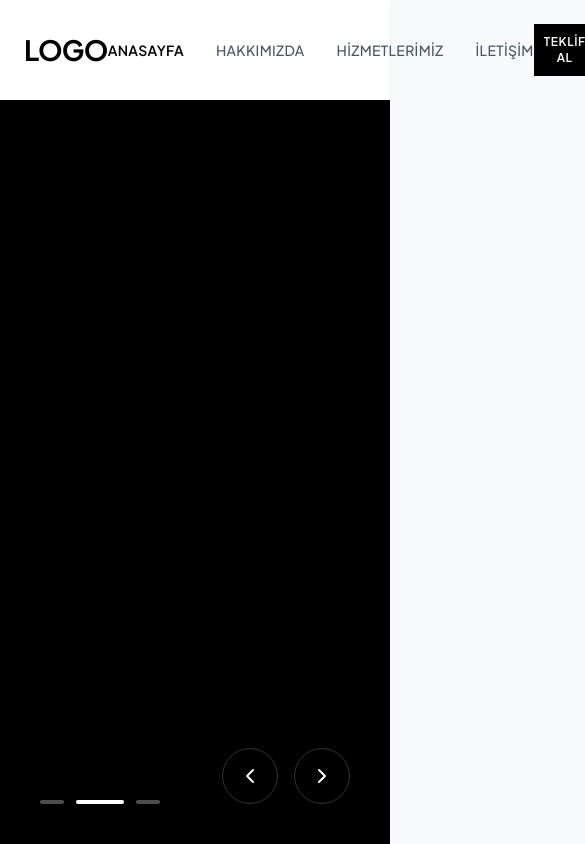
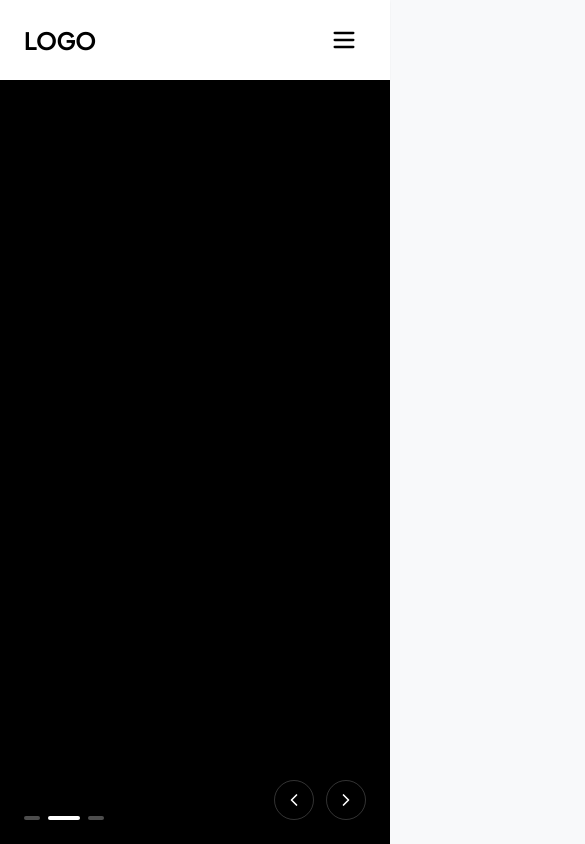
Before and after one commit to gbzqr41/kurumsal-a, a React (Vite) app: page / in a window 390 px wide. Shown: the top 844 px of the page, 585 px wide, since content can reach past the window. Built offline with nearby package versions, Linux system fonts and the light colour scheme.

Commit message:
feat: Enhance header and content responsiveness
Improves the header component with a mobile-friendly menu toggle and refines hero slider and pricing sections for better responsiveness across various screen sizes. Adjusts typography and spacing for a more cohesive premium corporate experience.

```diff
--- a/components/Header.tsx
+++ b/components/Header.tsx
@@ -1,28 +1,32 @@
 
-import React from 'react';
+import React, { useState } from 'react';
+import { Menu, X } from 'lucide-react';
+import { motion, AnimatePresence } from 'framer-motion';
 
 const Header: React.FC = () => {
+  const [isMenuOpen, setIsMenuOpen] = useState(false);
+
   const menuItems = [
-    { name: 'ANASAYFA', active: true },
-    { name: 'HAKKIMIZDA', active: false },
-    { name: 'HİZMETLERİMİZ', active: false },
-    { name: 'İLETİŞİM', active: false },
+    { name: 'ANASAYFA', href: '#', active: true },
+    { name: 'HAKKIMIZDA', href: '#', active: false },
+    { name: 'HİZMETLERİMİZ', href: '#', active: false },
+    { name: 'İLETİŞİM', href: '#footer', active: false },
   ];
 
   return (
-    <header className="w-full h-[100px] bg-white flex items-center shadow-sm">
-      <div className="custom-container px-6 flex justify-between items-center">
+    <header className="w-full h-[80px] md:h-[100px] bg-white flex items-center shadow-sm sticky top-0 z-[100]">
+      <div className="custom-container px-6 flex justify-between items-center w-full">
         {/* Logo */}
-        <div className="text-[28px] font-[700] text-black tracking-tight">
+        <div className="text-[24px] md:text-[28px] font-[700] text-black tracking-tight cursor-pointer">
           LOGO
         </div>
 
-        {/* Menu */}
-        <nav className="flex items-center space-x-8">
+        {/* Desktop Menu */}
+        <nav className="hidden lg:flex items-center space-x-8">
           {menuItems.map((item) => (
             <a
               key={item.name}
-              href="#"
+              href={item.href}
               className={`text-sm tracking-wide transition-colors ${
                 item.active ? 'font-[600]' : 'font-[500] text-gray-600 hover:text-black'
               }`}
@@ -32,11 +36,51 @@ const Header: React.FC = () => {
           ))}
         </nav>
 
-        {/* Button */}
-        <button className="bg-black text-white p-[10px] text-xs font-[600] uppercase tracking-wider hover:bg-gray-800 transition-all">
-          TEKLİF AL
-        </button>
+        {/* Action Button & Mobile Toggle */}
+        <div className="flex items-center space-x-4">
+          <button className="hidden sm:block bg-black text-white px-6 py-3 text-xs font-[600] uppercase tracking-wider hover:bg-gray-800 transition-all">
+            TEKLİF AL
+          </button>
+
+          <button
+            className="lg:hidden text-black p-2"
+            onClick={() => setIsMenuOpen(!isMenuOpen)}
+            aria-label="Menüyü Aç/Kapat"
+          >
+            {isMenuOpen ? <X size={28} /> : <Menu size={28} />}
+          </button>
+        </div>
       </div>
+
+      {/* Mobile Menu Overlay */}
+      <AnimatePresence>
+        {isMenuOpen && (
+          <motion.div
+            initial={{ opacity: 0, y: -20 }}
+            animate={{ opacity: 1, y: 0 }}
+            exit={{ opacity: 0, y: -20 }}
+            className="absolute top-[80px] left-0 w-full bg-white border-t border-gray-100 shadow-xl z-[90] lg:hidden"
+          >
+            <nav className="flex flex-col p-6 space-y-4">
+              {menuItems.map((item) => (
+                <a
+                  key={item.name}
+                  href={item.href}
+                  onClick={() => setIsMenuOpen(false)}
+                  className={`text-lg tracking-wide py-2 ${
+                    item.active ? 'font-[700] text-black' : 'font-[500] text-gray-600'
+                  }`}
+                >
+                  {item.name}
+                </a>
+              ))}
+              <button className="w-full bg-black text-white py-4 text-sm font-[600] uppercase tracking-wider">
+                TEKLİF AL
+              </button>
+            </nav>
+          </motion.div>
+        )}
+      </AnimatePresence>
     </header>
   );
 };
--- a/components/HeroSlider.tsx
+++ b/components/HeroSlider.tsx
@@ -41,7 +41,7 @@ const HeroSlider: React.FC = () => {
   const prevSlide = () => setCurrent((prev) => (prev === 0 ? SLIDES.length - 1 : prev - 1));
 
   return (
-    <section className="relative w-full h-[calc(100vh-100px)] overflow-hidden bg-black">
+    <section className="relative w-full h-[calc(100vh-80px)] md:h-[calc(100vh-100px)] overflow-hidden bg-black">
       <AnimatePresence mode="wait">
         <motion.div
           key={current}
@@ -56,7 +56,7 @@ const HeroSlider: React.FC = () => {
             className="absolute inset-0 bg-cover bg-center transition-transform duration-[10s] scale-105"
             style={{ backgroundImage: `url(${SLIDES[current].image})` }}
           />
-          <div className="absolute inset-0 bg-black/40" />
+          <div className="absolute inset-0 bg-black/50" />
 
           {/* Content */}
           <div className="relative h-full custom-container px-6 flex flex-col justify-center items-start text-white">
@@ -64,14 +64,15 @@ const HeroSlider: React.FC = () => {
               initial={{ y: 30, opacity: 0 }}
               animate={{ y: 0, opacity: 1 }}
               transition={{ delay: 0.3, duration: 0.8 }}
+              className="max-w-4xl"
             >
-              <h1 className="text-5xl md:text-8xl font-[700] leading-tight mb-6 max-w-4xl tracking-tight">
+              <h1 className="text-4xl sm:text-5xl md:text-8xl font-[700] leading-[1.1] mb-6 tracking-tight">
                 {SLIDES[current].title}
               </h1>
-              <p className="text-lg md:text-2xl font-[500] text-white/80 mb-10 max-w-2xl leading-relaxed">
+              <p className="text-base sm:text-lg md:text-2xl font-[500] text-white/80 mb-8 md:mb-10 max-w-2xl leading-relaxed">
                 {SLIDES[current].subtitle}
               </p>
-              <button className="bg-white text-black px-10 py-5 text-sm font-[600] uppercase tracking-wider hover:bg-black hover:text-white transition-all duration-300">
+              <button className="bg-white text-black px-8 md:px-10 py-4 md:py-5 text-xs md:text-sm font-[600] uppercase tracking-wider hover:bg-black hover:text-white transition-all duration-300">
                 {SLIDES[current].buttonText}
               </button>
             </motion.div>
@@ -79,30 +80,30 @@ const HeroSlider: React.FC = () => {
         </motion.div>
       </AnimatePresence>
 
-      {/* Navigation Arrows */}
-      <div className="absolute bottom-10 right-10 flex space-x-4 z-20">
+      {/* Navigation Arrows - Hidden on very small screens or smaller */}
+      <div className="absolute bottom-6 md:bottom-10 right-6 md:right-10 flex space-x-3 md:space-x-4 z-20">
         <button
           onClick={prevSlide}
-          className="w-14 h-14 border border-white/20 flex items-center justify-center text-white hover:bg-white hover:text-black transition-all rounded-full backdrop-blur-sm"
+          className="w-10 h-10 md:w-14 md:h-14 border border-white/20 flex items-center justify-center text-white hover:bg-white hover:text-black transition-all rounded-full backdrop-blur-sm"
         >
-          <ChevronLeft size={24} />
+          <ChevronLeft size={20} />
         </button>
         <button
           onClick={nextSlide}
-          className="w-14 h-14 border border-white/20 flex items-center justify-center text-white hover:bg-white hover:text-black transition-all rounded-full backdrop-blur-sm"
+          className="w-10 h-10 md:w-14 md:h-14 border border-white/20 flex items-center justify-center text-white hover:bg-white hover:text-black transition-all rounded-full backdrop-blur-sm"
         >
-          <ChevronRight size={24} />
+          <ChevronRight size={20} />
         </button>
       </div>
 
       {/* Indicators */}
-      <div className="absolute left-10 bottom-10 flex space-x-3 z-20">
+      <div className="absolute left-6 md:left-10 bottom-6 md:bottom-10 flex space-x-2 md:space-x-3 z-20">
         {SLIDES.map((_, idx) => (
           <button
             key={idx}
             onClick={() => setCurrent(idx)}
             className={`h-1 transition-all duration-500 rounded-full ${
-              current === idx ? 'w-12 bg-white' : 'w-6 bg-white/30 hover:bg-white/50'
+              current === idx ? 'w-8 md:w-12 bg-white' : 'w-4 md:w-6 bg-white/30 hover:bg-white/50'
             }`}
           />
         ))}
--- a/components/Pricing.tsx
+++ b/components/Pricing.tsx
@@ -49,7 +49,7 @@ const PRICING_PLANS = [
 
 const Pricing: React.FC = () => {
   return (
-    <section className="py-24 bg-[#f8f9fa]">
+    <section className="py-20 md:py-24 bg-[#f8f9fa]">
       <div className="custom-container px-6">
         {/* Section Heading */}
         <div className="text-center mb-16">
@@ -57,7 +57,7 @@ const Pricing: React.FC = () => {
             initial={{ opacity: 0, y: 20 }}
             whileInView={{ opacity: 1, y: 0 }}
             viewport={{ once: true }}
-            className="text-xs font-[600] uppercase tracking-[0.3em] text-gray-400 mb-4 block"
+            className="text-[10px] md:text-xs font-[600] uppercase tracking-[0.3em] text-gray-400 mb-4 block"
           >
             Fiyatlandırma
           </motion.span>
@@ -66,7 +66,7 @@ const Pricing: React.FC = () => {
             whileInView={{ opacity: 1, y: 0 }}
             viewport={{ once: true }}
             transition={{ delay: 0.1 }}
-            className="text-4xl md:text-5xl font-[700] text-black tracking-tight"
+            className="text-3xl md:text-5xl font-[700] text-black tracking-tight"
           >
             Şeffaf ve Esnek <br /> Çözüm Planları
           </motion.h2>
@@ -81,28 +81,28 @@ const Pricing: React.FC = () => {
               whileInView={{ opacity: 1, y: 0 }}
               viewport={{ once: true }}
               transition={{ delay: index * 0.1 }}
-              className={`relative p-10 border transition-all duration-500 ${
+              className={`relative p-8 md:p-10 border transition-all duration-500 ${
                 plan.isFeatured
-                ? 'bg-black text-white border-black shadow-2xl scale-105 z-10'
+                ? 'bg-black text-white border-black shadow-2xl md:scale-105 z-10'
                 : 'bg-white text-black border-gray-100 hover:border-gray-300'
               }`}
             >
               {plan.isFeatured && (
-                <div className="absolute top-0 left-1/2 -translate-x-1/2 -translate-y-1/2 bg-white text-black text-[10px] font-[700] px-4 py-1 uppercase tracking-widest rounded-full">
+                <div className="absolute top-0 left-1/2 -translate-x-1/2 -translate-y-1/2 bg-white text-black text-[10px] font-[700] px-4 py-1 uppercase tracking-widest rounded-full border border-black/10">
                   En Çok Tercih Edilen
                 </div>
               )}
 
               <div className="mb-8">
-                <h3 className="text-xs font-[700] uppercase tracking-[0.2em] mb-4 opacity-60">
+                <h3 className="text-[10px] md:text-xs font-[700] uppercase tracking-[0.2em] mb-4 opacity-60">
                   {plan.name} Planı
                 </h3>
                 <div className="flex items-baseline">
-                  {plan.price !== "Özel" && <span className="text-2xl font-[600] mr-1">₺</span>}
-                  <span className="text-5xl font-[700] tracking-tighter">
+                  {plan.price !== "Özel" && <span className="text-xl md:text-2xl font-[600] mr-1">₺</span>}
+                  <span className="text-4xl md:text-5xl font-[700] tracking-tighter">
                     {plan.price}
                   </span>
-                  {plan.price !== "Özel" && <span className="text-sm opacity-60 ml-2">/başlayan</span>}
+                  {plan.price !== "Özel" && <span className="text-xs md:text-sm opacity-60 ml-2">/başlayan</span>}
                 </div>
               </div>
 
@@ -119,7 +119,7 @@ const Pricing: React.FC = () => {
                 ))}
               </div>
 
-              <button className={`w-full py-5 text-xs font-[700] uppercase tracking-widest transition-all duration-300 ${
+              <button className={`w-full py-4 md:py-5 text-xs font-[700] uppercase tracking-widest transition-all duration-300 ${
                 plan.isFeatured
                 ? 'bg-white text-black hover:bg-gray-200'
                 : 'bg-black text-white hover:bg-gray-800'
@@ -135,7 +135,7 @@ const Pricing: React.FC = () => {
           initial={{ opacity: 0 }}
           whileInView={{ opacity: 1 }}
           viewport={{ once: true }}
-          className="text-center mt-12 text-sm text-gray-400 font-[500]"
+          className="text-center mt-12 text-xs md:text-sm text-gray-400 font-[500]"
         >
           Tüm fiyatlara KDV dahildir. Özel projeler için lütfen bizimle iletişime geçin.
         </motion.p>
```
